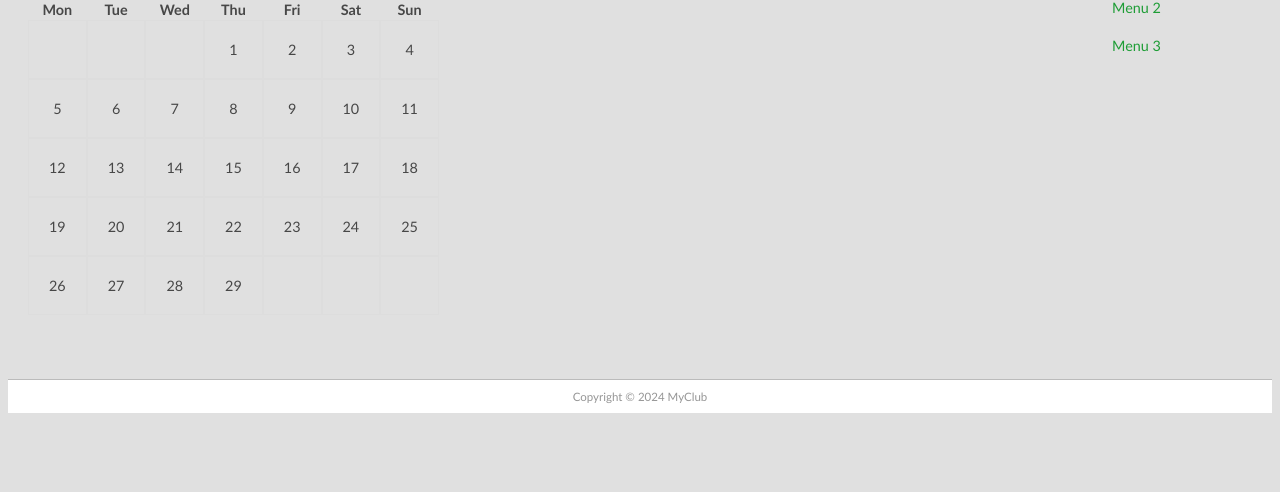
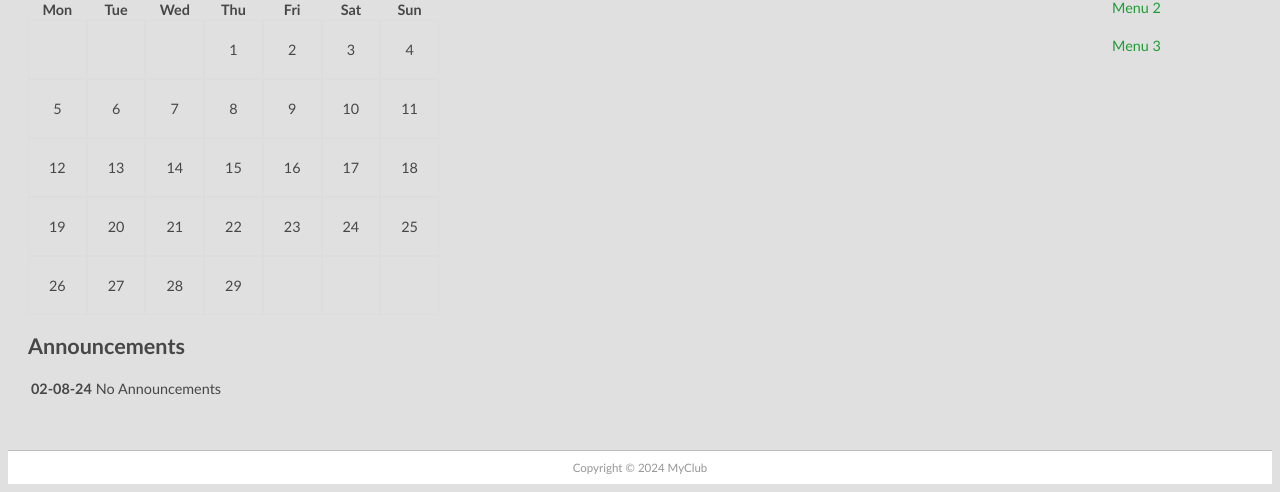
Before and after one commit to Jagarut/dj_myclub, a Django app: page / in a window 1280 px wide. Shown: the part 400-892 px from the top of the page. Before the commit the page ends 821 px from the top, so only its background shows below. Run offline with Django 5.2, Linux system fonts and the light colour scheme.

Commit message:
add announcement template and include in calendar_base template

```diff
--- /dev/null
+++ b/events/templates/events/announcements.html
@@ -0,0 +1,14 @@
+<h2>Announcements</h2>
+<table>
+  {% for announcement in announcements %}
+  <tr>
+    <td><strong>{{ announcement.date }}</strong></td>
+    <td>{{ announcement.announcement }}</td>
+  </tr>
+  {% empty %}
+  <tr>
+    <td><strong>{% now "m-d-y" %}</strong></td>
+    <td>No Announcements</td>
+  </tr>
+  {% endfor %}
+</table>
--- a/events/templates/events/calendar_base.html
+++ b/events/templates/events/calendar_base.html
@@ -7,4 +7,5 @@
 {% block content %}
   <h1>{{ title }}</h1>
   <p>{% autoescape off %}{{ cal }}{% endautoescape %}</p>
+  {% include "events/announcements.html" %}
 {% endblock content %}
```
